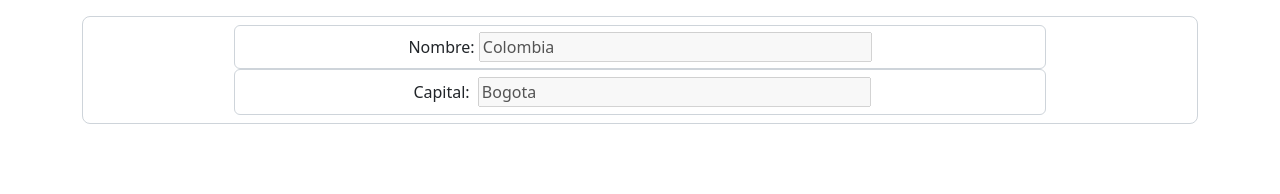
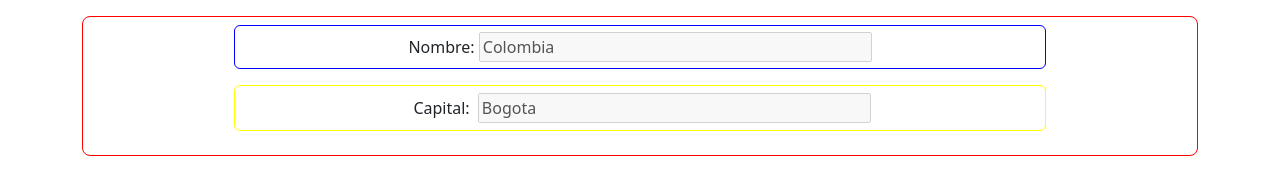
Before and after one commit to polopineresluis/Git-Para-Desarrolladores, a plain HTML site: page Git para desarrolladores/InterfacesDesarrollador04/index.html in a window 1280 px wide. Drawn offline with nearby package versions, Linux system fonts and the light colour scheme.

Commit message:
Desarrollador04 realiza los cambios a los border

```diff
--- a/Git para desarrolladores/InterfacesDesarrollador04/css/style.css
+++ b/Git para desarrolladores/InterfacesDesarrollador04/css/style.css
@@ -3,3 +3,19 @@ body{
     margin: 0;
     padding: 0;
 }
+
+.form-control{
+    margin-bottom: 1rem;
+}
+
+.formulario{
+    border-color: red;
+}
+
+#pais{
+    border-color: blue;
+}
+
+#capital{
+    border-color: yellow;
+}
--- a/Git para desarrolladores/InterfacesDesarrollador04/index.html
+++ b/Git para desarrolladores/InterfacesDesarrollador04/index.html
@@ -15,7 +15,7 @@
         <div class="mt-3 formulario form-control form-control-lg w-100">
             <form class="d-flex flex-column justify-content-center align-items-center "
             action="">
-                <div class="form-control w-75 text-center" >
+                <div class="form-control w-75 text-center" id="pais" >
                     <label
                     class="w-10"for="nombre">Nombre:</label>
                     <input
```
